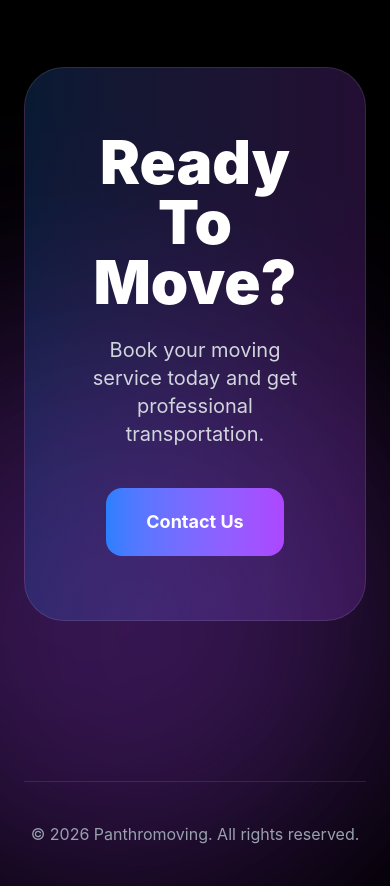
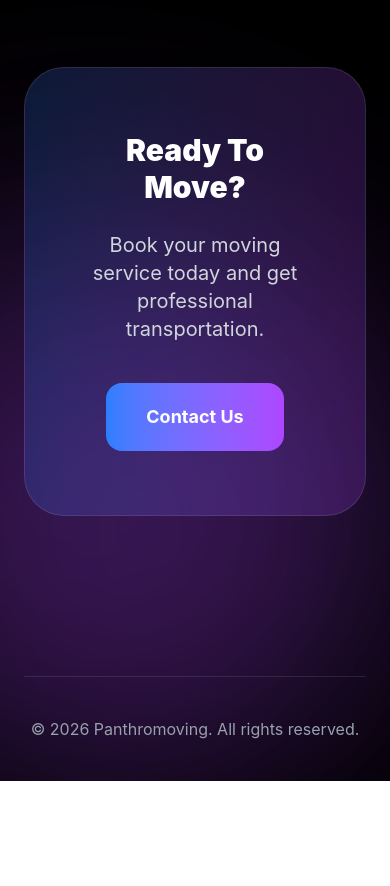
Before and after one commit to anuarrenatuly-sys/panthromoving, a React (Vite) app: page / in a window 390 px wide. Shown: the part 7120-8006 px from the top of the page. After the commit the page ends 7901 px from the top, so only its background shows below. Built offline with nearby package versions, Linux system fonts and the light colour scheme.

Commit message:
fixed mobile contact heading

```diff
--- a/src/App.jsx
+++ b/src/App.jsx
@@ -1014,7 +1014,7 @@
 
   <div className="bg-gradient-to-r from-blue-500/20 to-purple-500/20 border border-white/10 rounded-[40px] p-16 text-center">
 
-    <h2 className="text-6xl font-black mb-6">
+  <h2 className="text-3xl md:text-5xl lg:text-6xl font-black mb-6 leading-tight">
     {translations[lang].ctaTitle}
     </h2>
 
```
